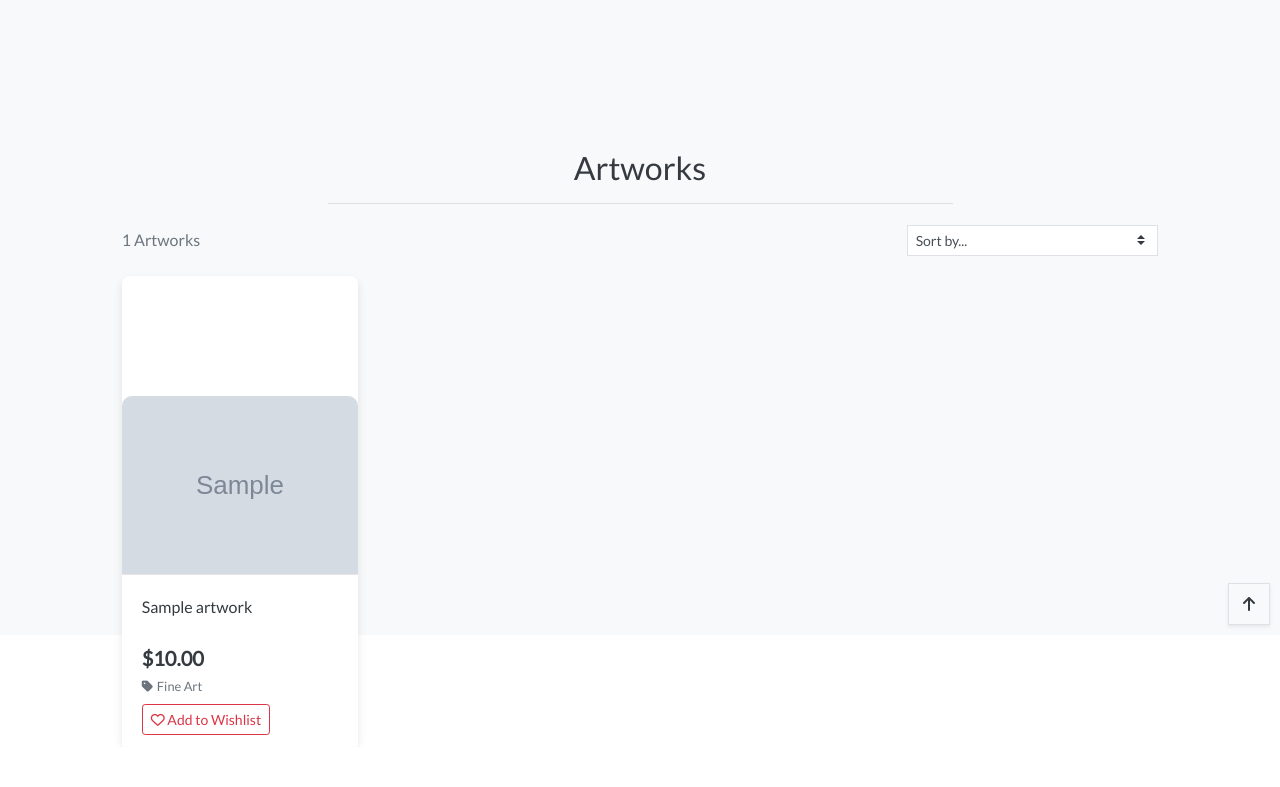
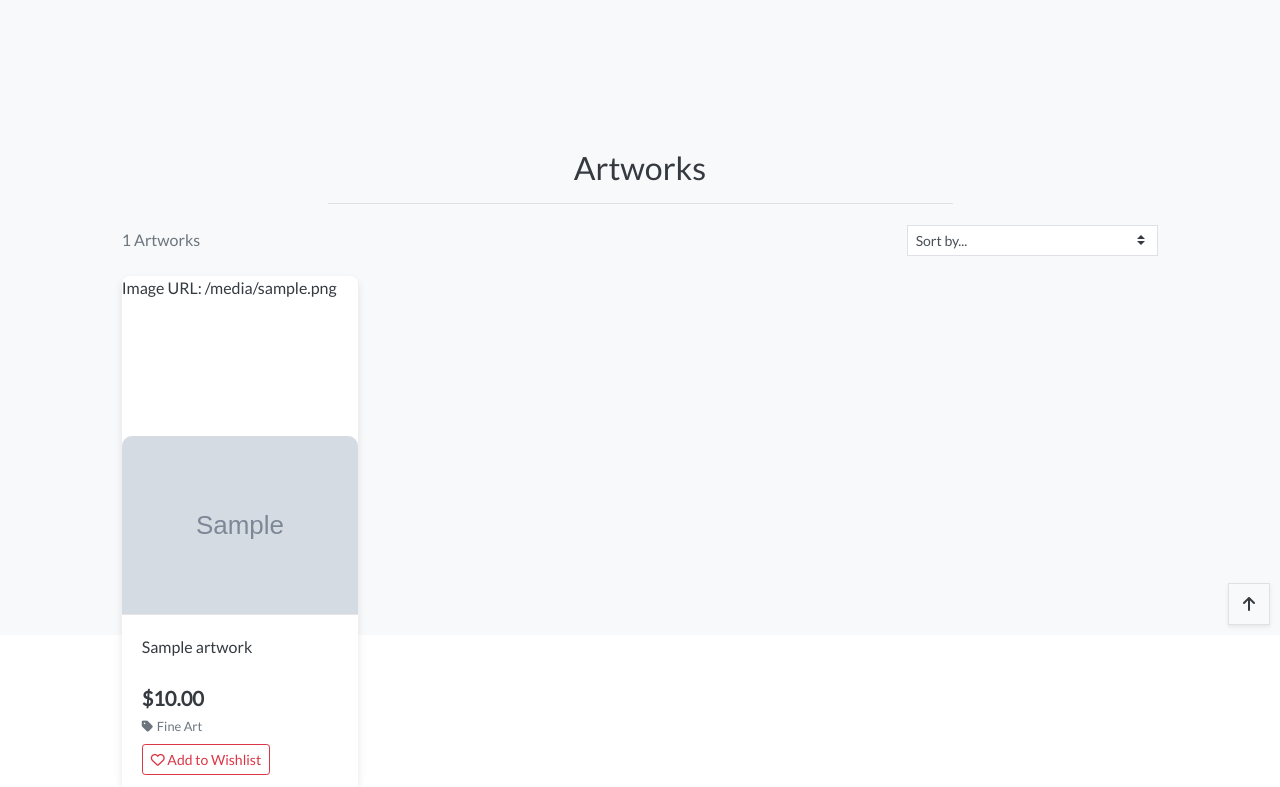
Before and after one commit to boatesj/Artorium, a Django app: page /artworks/ in a window 1280 px wide. Shown: the part 165-952 px from the top of the page. Before the commit the page ends 900 px from the top, so only its background shows below. Run offline with Django 3.2, Linux system fonts and the light colour scheme; data comes from the database, SQL or seed files in the repository; tables that the repository leaves empty hold one stand-in row (values such as "Sample post"); grey boxes marked "Sample" are stand-in pictures; parts of the project's set-up code (start-up, migrations or seed data) failed here and were passed over; some libraries are stand-ins or nearby versions.

```diff
--- a/artworks/templates/artworks/artworks.html
+++ b/artworks/templates/artworks/artworks.html
@@ -52,6 +52,10 @@
                     {% for artwork in artworks %}
                         <div class="col-sm-6 col-md-6 col-lg-4 col-xl-3">
                             <div class="card h-100 border-0">
+
+                                <!-- Debugging: Print Image URL -->
+                                <p>Image URL: {{ artwork.image.url }}</p>
+
                                 {% if artwork.image %}
                                 <a href="{% url 'artwork_detail' artwork.id %}">
                                     <img class="card-img-top img-fluid" src="{{ artwork.image.url }}" alt="{{ artwork.title }}">
```
